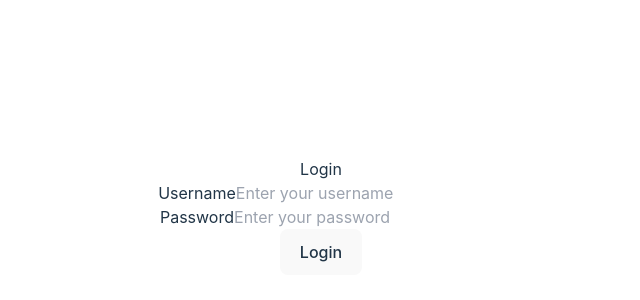
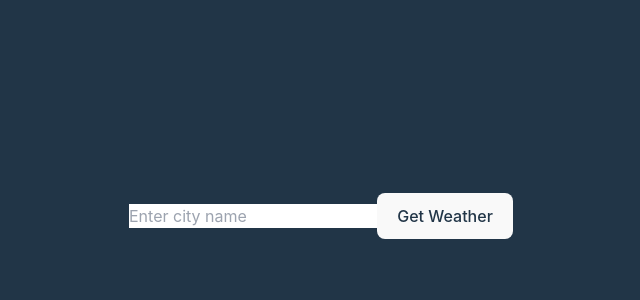
Before and after one commit to christiangubana/rest-api, a React (Vite) app in the folder client/: page / in a window 1280 px wide. Shown: the part 184-484 px from the top of the page, without its empty margins (319-959 px from the left). Built offline with nearby package versions, Linux system fonts and the light colour scheme.

Commit message:
hitting the right weather API on client side

```diff
--- /dev/null
+++ b/client/api/config.js
@@ -0,0 +1,3 @@
+const API_BASE_URL = 'http://localhost:8080';
+
+export default API_BASE_URL;
--- a/client/components/Weather.jsx
+++ b/client/components/Weather.jsx
@@ -1,22 +1,37 @@
-// WeatherComponent.js
+import React, { useState } from 'react';
+import { toast } from 'react-toastify';
+import axios from 'axios';
+import API_BASE_URL from '../api/config';
 
-import React, { useState } from 'react';
-
-const WeatherComponent = () => {
+const Weather = () => {
   const [city, setCity] = useState('');
   const [weatherData, setWeatherData] = useState(null);
+  const [loading, setLoading] = useState(false);
   const [error, setError] = useState(null);
 
   const fetchWeatherData = async () => {
+    setLoading(true);
     try {
-      const response = await fetch(`/weather?city=${city}`);
-      if (!response.ok) {
-        throw new Error('Failed to fetch weather data');
+      const response = await axios.get(`${API_BASE_URL}/api/weather`, {
+        params: { city },
+      });
+
+      if (response.status === 200) {
+        setWeatherData(response.data);
+        toast.success(`Weather data retrieved for ${city}`, {
+          position: 'top-center',
+        });
+      } else {
+        throw new Error(response.data.error);
       }
-      const data = await response.json();
-      setWeatherData(data);
     } catch (error) {
       setError(error.message);
+      const errorMessage = error.response?.data?.error || 'An error occurred';
+      toast.error(errorMessage, {
+        position: 'top-center',
+      });
+    } finally {
+      setLoading(false);
     }
   };
 
@@ -24,21 +39,27 @@ const WeatherComponent = () => {
     <div>
       <input
         type="text"
+        placeholder="Enter city name"
         value={city}
         onChange={(e) => setCity(e.target.value)}
-        placeholder="Enter city name"
       />
-      <button onClick={fetchWeatherData}>Get Weather</button>
-      {error && <div>Error: {error}</div>}
-      {weatherData && (
+      <button onClick={fetchWeatherData} disabled={loading}>
+        {loading ? 'Fetching Weather...' : 'Get Weather'}
+      </button>
+      {error && <p>{error}</p>}
+      {weatherData && weatherData.main && (
         <div>
           <h2>Weather for {city}</h2>
-          <p>Temperature: {weatherData.main.temp} °C</p>
+          <p>Temperature: {weatherData.main.temp}°C</p>
           <p>Description: {weatherData.weather[0].description}</p>
+          {/* Add more weather data fields as needed */}
         </div>
+      )}
+      {weatherData && !weatherData.main && (
+        <p>No weather data found for {city}</p>
       )}
     </div>
   );
 };
 
-export default WeatherComponent;
+export default Weather;
--- a/client/src/App.jsx
+++ b/client/src/App.jsx
@@ -1,12 +1,15 @@
-import './App.css';
-import Login from '../components/Login';
+import "./App.css";
+import Login from "../components/Login";
+import { ToastContainer } from "react-toastify";
+import Weather from "../components/Weather";
 
 function App() {
   return (
     <>
-    <Login/>
+      <ToastContainer />
+      <Weather />
     </>
-  )
+  );
 }
 
-export default App
+export default App;
--- a/client/src/index.css
+++ b/client/src/index.css
@@ -27,6 +27,7 @@ body {
   place-items: center;
   width: 100%;
   height: 100vh;
+  background: #213547;
 }
 
 h1 {
```
Also changed, not shown: 1 other file (tests, documents, lock files or other folders).
